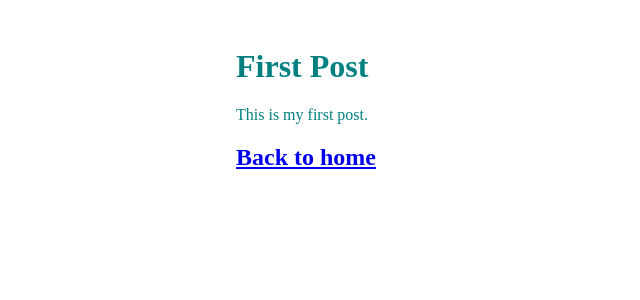
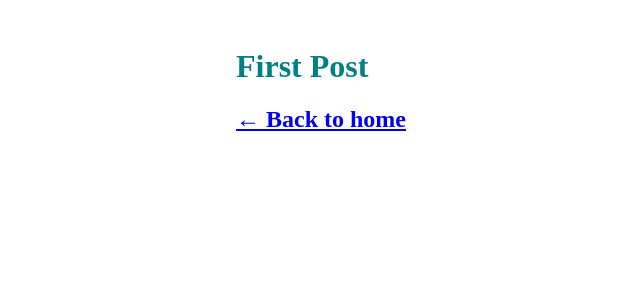
Before and after one commit to aalexblade/nextjs-blog, a Next.js app: page /posts/first-post in a window 1280 px wide. Shown: the top 300 px of the page, without its empty margins (116-756 px from the left). Built offline with nearby package versions, Linux system fonts and the light colour scheme.

Commit message:
added Third-Party JavaScript

```diff
--- a/pages/posts/first-post.js
+++ b/pages/posts/first-post.js
@@ -1,7 +1,7 @@
-
-import Head from 'next/head';
-import Link from 'next/link';
-import Layout from '../../components/layout';
+import Head from "next/head";
+import Link from "next/link";
+import Script from "next/script";
+import Layout from "../../components/layout";
 
 export default function FirstPost() {
   return (
@@ -9,10 +9,16 @@ export default function FirstPost() {
       <Head>
         <title>First Post</title>
       </Head>
+      <Script
+        src="https://connect.facebook.net/en_US/sdk.js"
+        strategy="lazyOnload"
+        onLoad={() =>
+          console.log(`script loaded correctly, window.FB has been populated`)
+        }
+      />
       <h1>First Post</h1>
-      <p>This is my first post.</p>
       <h2>
-        <Link href="/">Back to home</Link>
+        <Link href="/"> ← Back to home</Link>
       </h2>
     </Layout>
   );
```
Also changed, not shown: public/profile.jpg (added).
